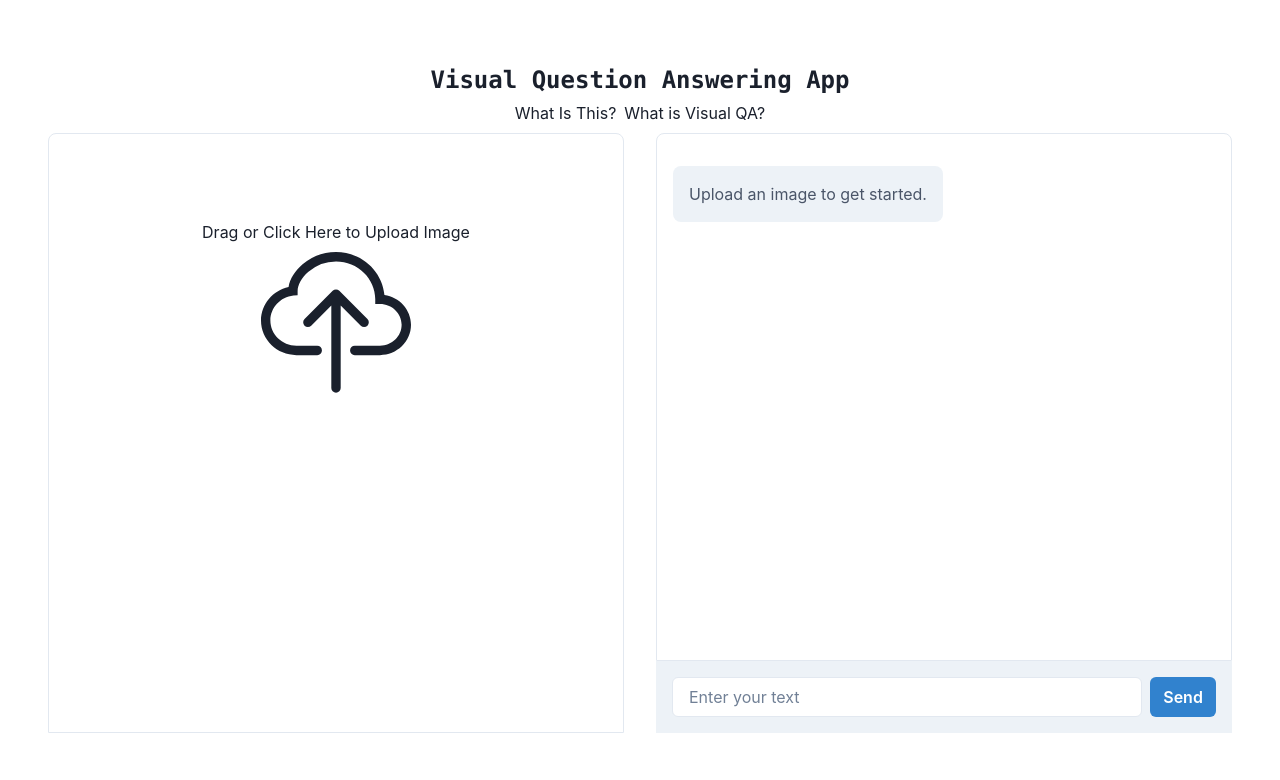
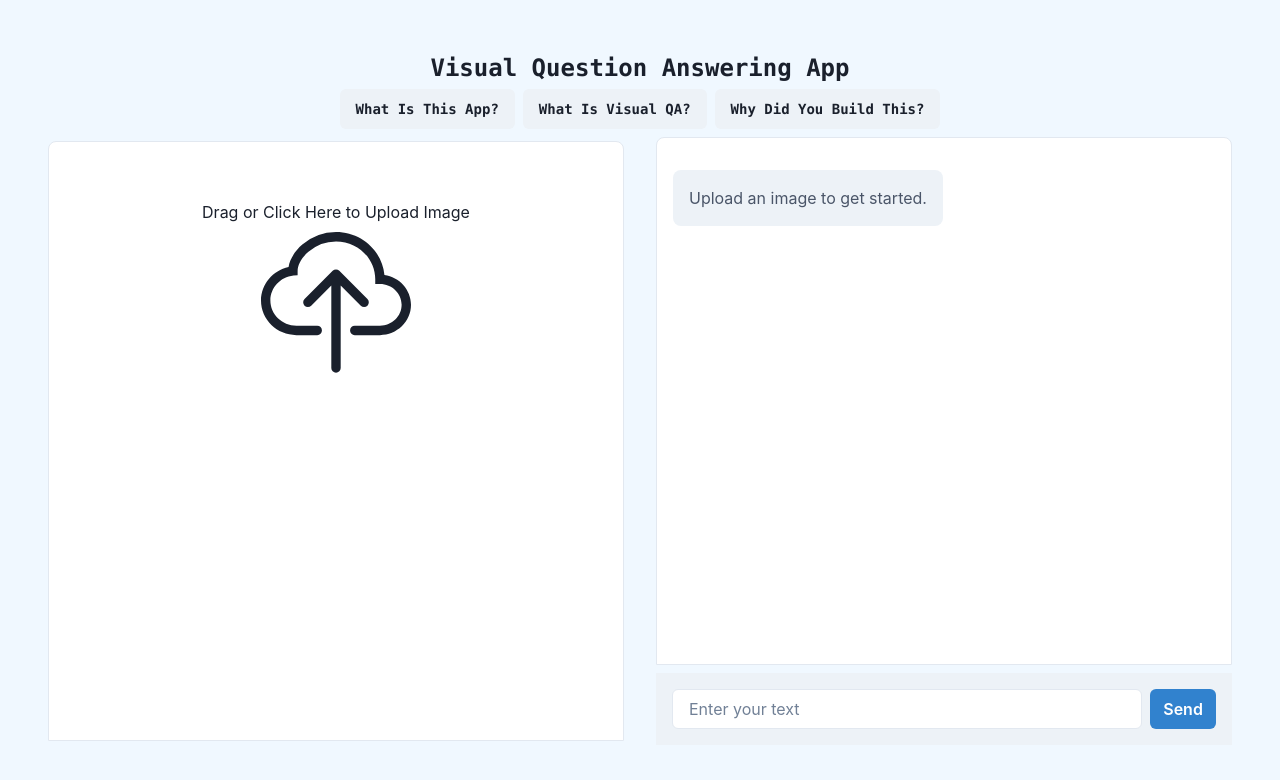
Before and after one commit to kylejshaffer/vqa-endpoint, a React (Create React App) app: page / in a window 1280 px wide. Shown: the top 780 px of the page. Built offline with nearby package versions, Linux system fonts and the light colour scheme; what @gradio/client would draw is missing.

Commit message:
final touches before deployment

```diff
--- a/src/App.js
+++ b/src/App.js
@@ -1,24 +1,70 @@
+import { useCallback, useRef, useState } from "react";
+import { useDropzone } from 'react-dropzone';
 import { Client } from "@gradio/client";
-import { ChakraProvider, Flex, HStack, VStack } from '@chakra-ui/react'
+import { ChakraProvider, Button, HStack, Input, VStack } from '@chakra-ui/react'
 import ChatPane from "./components/ChatPane";
 import Dropzone from "./components/DropZone";
 import Header from "./components/Header";
-import { LMServiceContext } from "./context/LMServiceContext";
 
-const lmApp = await Client.connect("openbmb/MiniCPM-V-2");
+const appName = "sitammeur/PicQ";
+const lmApp = await Client.connect(appName);
 
 function App() {
+  const userInput = useRef(null);
+  const [files, setFiles] = useState([]);
+  const [messageList, setMessageList] = useState([]);
+
+
+  const onDrop = useCallback((acceptedFiles) => {
+    setFiles(
+      acceptedFiles.map((file) =>
+        Object.assign(file, {
+          preview: URL.createObjectURL(file),
+        })
+      )
+    );
+  }, []);
+
+  const { getRootProps, getInputProps } = useDropzone({ onDrop });
+
+  const getResponse = async () => {
+    if (!userInput.current.value) {
+      alert("You need to input some text!");
+      return;
+    } else if (files.length === 0) {
+      alert("You need to upload an image first!");
+      return;
+    }
+
+    const userChat = userInput.current.value;
+    userInput.current.value = "";
+    setMessageList((prevList) => [...prevList, {agent: "user", text: "👤  " + userChat}]);
+
+    const response = await lmApp.predict("/predict", {
+      image: files[0],
+		  question: userChat,
+    })
+    const botResponse = response.data[0];
+    console.log(botResponse);
+    setMessageList((prevList) =>  [...prevList, {agent: "bot", text: "🤖  " + botResponse}]);
+    return messageList;
+  }
+
   return (
     <ChakraProvider>
-      <LMServiceContext.Provider value={ lmApp }>
-        <VStack h="100vh" py={12} justify="center" align="center">
+        <VStack h="100vh" py={12} justify="center" bg="aliceblue" align="center">
           <Header />
           <HStack spacing={8}>
-            <Dropzone />
-            <ChatPane />
+            <Dropzone files={files} getInputProps={getInputProps} getRootProps={getRootProps} />
+            <VStack>
+              <ChatPane messageList={messageList} />
+              <HStack width="100%" p={4} bg="gray.100" position="absoute">
+                <Input bg="white" placeholder="Enter your text"  ref={userInput} />
+                <Button colorScheme="blue" onClick={getResponse}>Send</Button>
+              </HStack>
+            </VStack>
           </HStack>
         </VStack>
-      </LMServiceContext.Provider>
     </ChakraProvider>
   );
 }
--- a/src/components/ChatPane.js
+++ b/src/components/ChatPane.js
@@ -1,45 +1,13 @@
-import { useContext, useEffect, useRef, useState } from 'react';
-import { Box, Button, HStack, Input, Skeleton, VStack } from "@chakra-ui/react";
-import { LMServiceContext } from '../context/LMServiceContext';
+import { useEffect, useRef } from 'react';
+import { Box, VStack } from "@chakra-ui/react";
 import Message from "./Message";
 
-function ChatPane() {
-    const userInput = useRef(null);
-    const [messageList, setMessageList] = useState([]);
-    const lmApp = useContext(LMServiceContext);
-
+function ChatPane({ messageList }) {
     const AlwaysScrollToBottom = () => {
         const elementRef = useRef();
         useEffect(() => elementRef.current.scrollIntoView());
         return <div ref={elementRef} />;
       };
-
-
-    const getResponse = async () => {
-        if (!userInput.current.value) {
-          alert("You need to input some text!");
-        }
-        const userChat = userInput.current.value;
-        userInput.current.value = "";
-        setMessageList((prevList) => [...prevList, {agent: "user", text: userChat}]);
-        /* const response = await lmApp.predict("/respond", [
-            userChat,
-            [], // undefined  in 'Chat with MiniCPM-V 2.0' Chatbot component
-            "Sampling", // string  in 'Decode Type' Radio component
-            3, // number (numeric value between 0 and 5) in 'Num Beams' Slider component
-            1.2, // number (numeric value between 0 and 3) in 'Repetition Penalty' Slider component
-            1.05, // number (numeric value between 0 and 3) in 'Repetition Penalty' Slider component
-            0.8, // number (numeric value between 0 and 1) in 'Top P' Slider component
-            100, // number (numeric value between 0 and 200) in 'Top K' Slider component
-            0.7, // number (numeric value between 0 and 2) in 'Temperature' Slider component
-        ]);
-        const botResponse = response.data[1][0][1]; */
-        setTimeout(() => {
-            const botResponse = "I am a chatbot.";
-            setMessageList((prevList) => [...prevList, {agent: "bot", text: botResponse}]);
-        }, 2000);
-        console.log(messageList);
-      }
 
     return (
         <Box>
@@ -53,15 +21,11 @@ function ChatPane() {
                 borderWidth="1px"
                 roundedTop="lg"
                 backgroundColor='white'
-                >
+            >
                 <Message text="Upload an image to get started." actor="bot" />
                 {messageList.length > 0 ? messageList.map((m) => <Message text={m.text} actor={m.agent}/>) : null}
                 <AlwaysScrollToBottom />
             </VStack>
-            <HStack width="100%" p={4} bg="gray.100" position="absoute">
-                <Input bg="white" placeholder="Enter your text" ref={userInput} />
-                <Button colorScheme="blue" onClick={getResponse}>Send</Button>
-            </HStack>
         </Box>
     )
 }
--- a/src/components/DropZone.js
+++ b/src/components/DropZone.js
@@ -1,54 +1,17 @@
-import React, { useCallback, useContext, useState } from 'react';
+import React from 'react';
 import { BsCloudUpload } from "react-icons/bs";
-import { useDropzone } from 'react-dropzone';
-import { Image, Input, Spinner, Text, VStack } from '@chakra-ui/react';
-import { LMServiceContext } from '../context/LMServiceContext';
+import { Image, Input, Text, VStack } from '@chakra-ui/react';
 
-function FileDropzone() {
-  const [files, setFiles] = useState([]);
-  const [isLoaded, setIsLoaded] = useState(false);
-  const lmApp = useContext(LMServiceContext);
-
-  const setupImage = async () => {
-    if (files) {
-        console.log("Got the image");
-        console.log(files[0]);
-
-        /* const result = await lmApp.predict("/upload_img", [
-          files[0], 	// blob in 'Upload an image to start' Image component
-          [], // undefined  in 'Chat with MiniCPM-V 2.0' Chatbot component
-        ]);
-        setIsLoaded(true); */
-        setTimeout(() => {
-            setIsLoaded(true);
-        }, 1000);
-        const result = "IMG";
-        console.log(result);
-        console.log("Image uploaded...");
-    }
-  };
-
-  const onDrop = useCallback((acceptedFiles) => {
-    setFiles(
-      acceptedFiles.map((file) =>
-        Object.assign(file, {
-          preview: URL.createObjectURL(file),
-        })
-      )
-    );
-  }, []);
-
-  const { getRootProps, getInputProps } = useDropzone({ onDrop });
-
+function FileDropzone({ files, getInputProps, getRootProps }) {
   let innerComp;
-  if (isLoaded) {
+  if (files.length > 0) {
     console.log("image is loaded - should be rendering image and upload button...")
     innerComp = (
         <>
         <Image src={files[0].preview} width="80%" alt="uploaded-image"/>
         </>
     )
-  } else if (files.length === 0) {
+  } else {
     console.log("No files loaded - should be rendering upload stack...")
     innerComp = (
         <>
@@ -57,15 +20,11 @@ function FileDropzone() {
         <BsCloudUpload className="upload-icon" />
         </>
     )
-  } else if (!isLoaded && files.length > 0) {
-    console.log("File not yet loaded to API, but pushed to files - should be spinning...")
-    innerComp = <Spinner size="xl" />
-    setupImage();
   }
 
   return (
     <VStack w="xl" m="auto" h="75vh" borderWidth="1px" roundedTop="lg" backgroundColor='white'>
-        <VStack {...getRootProps()} padding="10%" marginTop="5%">
+        <VStack {...getRootProps()} padding="10%">
             {innerComp}
         </VStack>
     </VStack>
--- a/src/components/Header.js
+++ b/src/components/Header.js
@@ -1,11 +1,52 @@
-import { Box, Heading, HStack, Text, VStack } from "@chakra-ui/react";
+import { Button, HStack, VStack } from "@chakra-ui/react";
+import { Menu, MenuButton, MenuList, MenuItem } from "@chakra-ui/react";
 
-function Navbar() {
+function MenuBar() {
     return (
-        <HStack>
-            <p>What Is This?</p>
-            <p>What is Visual QA?</p>
-        </HStack>
+    <HStack>
+    <Menu>
+        <MenuButton as={Button}><h3>What Is This App?</h3></MenuButton>
+        <MenuList>
+            {/* MenuItems are not rendered unless Menu is open */}
+            <MenuItem>
+            This is a simple interface allowing you to ask an AI system questions<br/>
+            about an image that you upload. You can use the left-hand pane to<br/>
+            upload your image, and enter text in the right-hand pane to ask questions<br/>
+            of the AI. Note: it may take a moment for the model to process your question,<br/>
+            so you may need to be patient! For more details on the model being used,<br/>
+            check out the Blip-VQA from Salesforce.
+            </MenuItem>
+        </MenuList>
+     </Menu>
+
+    <Menu>
+        <MenuButton as={Button}><h3>What Is Visual QA?</h3></MenuButton>
+        <MenuList>
+            {/* MenuItems are not rendered unless Menu is open */}
+            <MenuItem>
+            Visual Question Answering (VQA) is a set of tasks in computer<br/>
+            vision and natural language processing focusing on getting machine<br/>
+            learning models (typically deep learning or Transformer-based) models<br/>
+            to answer questions about images in natural language.
+            </MenuItem>
+        </MenuList>
+    </Menu>
+
+    <Menu>
+        <MenuButton as={Button}><h3>Why Did You Build This?</h3></MenuButton>
+        <MenuList>
+            {/* MenuItems are not rendered unless Menu is open */}
+            <MenuItem>
+            Great question! There are definitely lots of chat interfaces popping up<br/>
+            with all the excitement around generative AI. I normally work as a Machine<br/>
+            Learning Scientist, but have wanted to brush up on my frontend skills.<br/>
+            This project was a great way for me to learn more about frontend tech like<br/>
+            React and Chakra UI while also utilizing my knowledge about machine learning<br/>
+            and NLP.
+            </MenuItem>
+        </MenuList>
+    </Menu>
+    </HStack>
     )
 }
 
@@ -13,7 +54,7 @@ function Header() {
     return (
         <VStack>
             <h1>Visual Question Answering App</h1>
-            <Navbar />
+            <MenuBar />
         </VStack>
     );
 }
--- a/src/components/TextGenerate.js
+++ b/src/components/TextGenerate.js
@@ -3,14 +3,15 @@ import { Text } from "@chakra-ui/react";
 
 let timer;
 
-function TextGenerate() {
+function TextGenerate({ inputText }) {
     const [text, setText] = useState("");
 
     const handleGenerate = () => {
         let i = -1;
         timer = setInterval(() => {
             i++;
-            if (i === text.length -1) {
+            setText(inputText.slice(0, i));
+            if (i === inputText.length -1) {
                 clearInterval(timer);
             }
         }, 20);
--- a/src/context/LMServiceContext.js
+++ /dev/null
@@ -1,3 +0,0 @@
-import { createContext } from 'react';
-
-export const LMServiceContext = createContext();
```
